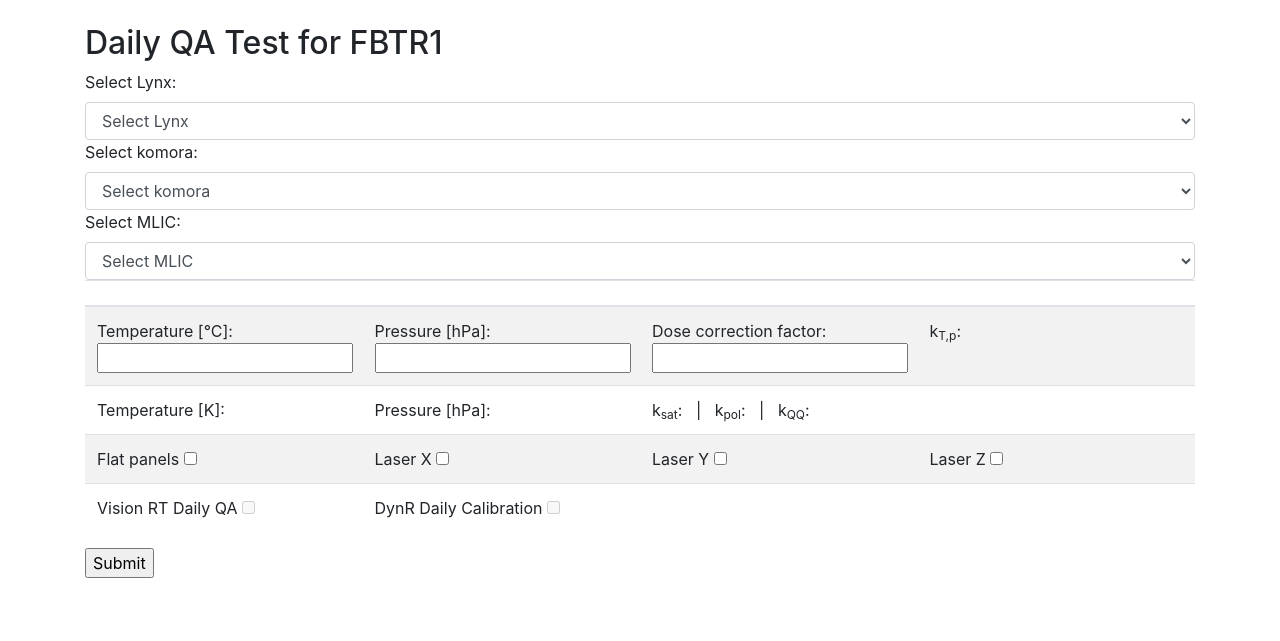
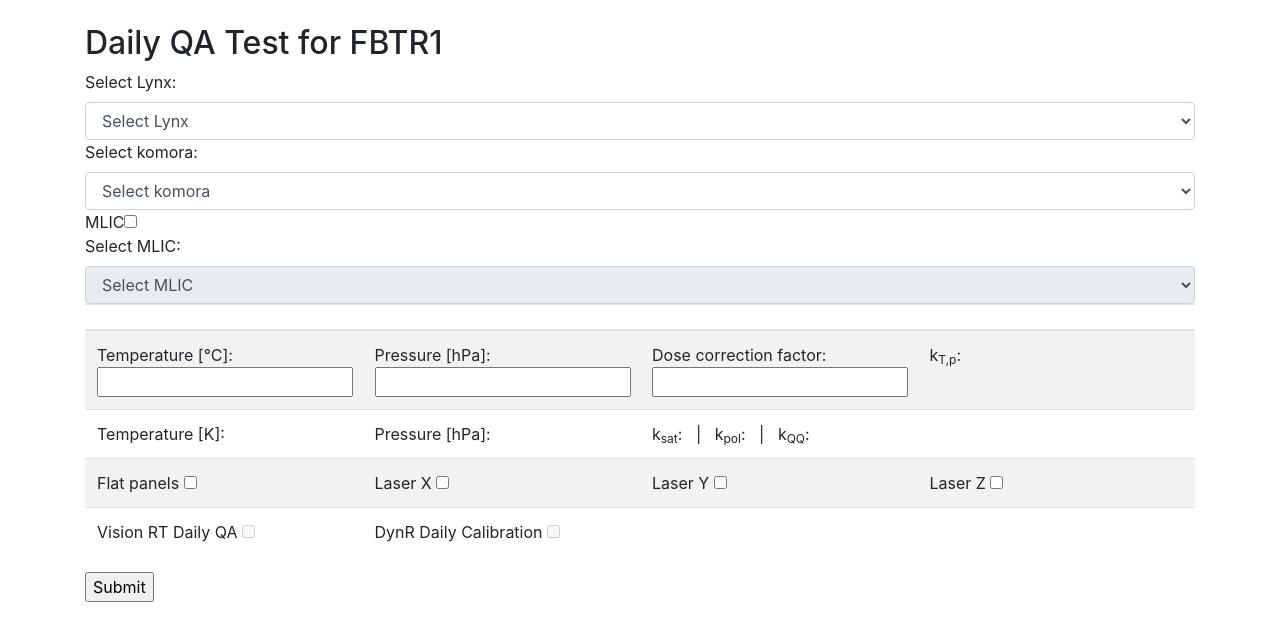
Before and after one commit to hermanovak/Django_app, a Django app: the page made by PTC_QA/daily_QA/templates/daily_QA/1.html in a window 1280 px wide. Shown: the part 56-697 px from the top of the page. Run offline with Django 4.2, Linux system fonts and the light colour scheme; data comes from the database, SQL or seed files in the repository.

Commit message:
12/12 updates

```diff
--- a/PTC_QA/daily_QA/static/reg.js
+++ b/PTC_QA/daily_QA/static/reg.js
@@ -32,7 +32,15 @@ document.addEventListener('DOMContentLoaded', function () {
 
     // }
 
-
+    const MLICenable = document.getElementById("mlic-enable");
+    if (MLICenable.checked == false) {document.getElementById("mlic-select").disabled = true};
+    MLICenable.addEventListener("change", function () {
+        //MLICenable.value = MLICenable.checked;
+        if (MLICenable.checked == true) {
+            document.getElementById("mlic-select").disabled = false;
+        }
+        else {document.getElementById("mlic-select").disabled = true}
+    })
 
     const lynxSelect = document.getElementById("lynx-select");
     const lynx = document.getElementById("lynx");
--- a/PTC_QA/daily_QA/templates/daily_QA/1.html
+++ b/PTC_QA/daily_QA/templates/daily_QA/1.html
@@ -30,7 +30,8 @@
             <option value="4218" id="k4218">FC65 P 4218 500V</option>
             <option value="5414" id="k5414">FC65 P 5414 500V</option>
         </select>
-
+        <tr>MLIC<input type="checkbox" id="mlic-enable"></tr>
+        <br>
         <label for="mlic-select">Select MLIC:</label>
         <!-- <select class="form-control" id="mlic-select" name="mlic-select" disabled="disabled"> -->
         <select class="form-control" id="mlic-select" name="mlic-select">
--- a/PTC_QA/daily_QA/templates/daily_QA/2.html
+++ b/PTC_QA/daily_QA/templates/daily_QA/2.html
@@ -32,7 +32,8 @@
             <option value="4218" id="k4218">FC65 P 4218 500V</option>
             <option value="5414" id="k5414">FC65 P 5414 500V</option>
         </select>
-
+        <tr>MLIC<input type="checkbox" id="mlic-enable"></tr>
+        <br>
         <label for="mlic-select">Select MLIC:</label>
         <!-- <select class="form-control" id="mlic-select" name="mlic-select" disabled="disabled"> -->
         <select class="form-control" id="mlic-select" name="mlic-select">
@@ -315,7 +316,8 @@
                         <td><input type="number" step="0.001" id="K70-nCLR" required></td>
                         <td>IC2 [MU]</td>
                         <td><input type="number" step="0.001" id="K70-muLR" required></td>
-                        <td>Reference dose: <span id="K70refDLR"></span></td> Gy; Calculated dose: <span id="K70outDLR"></span> Gy</td>
+                        <td>Reference dose: <span id="K70refDLR"></span></td> Gy; Calculated dose:
+                        <span id="K70outDLR"></span> Gy</td>
                         <td><span id="K70outLR"></span><span class="check-icon" id="iconK70LR"></span></td>
                     </tr>
                 </tbody>
--- a/PTC_QA/daily_QA/templates/daily_QA/3.html
+++ b/PTC_QA/daily_QA/templates/daily_QA/3.html
@@ -32,7 +32,8 @@
             <option value="4218" id="k4218">FC65 P 4218 500V</option>
             <option value="5414" id="k5414">FC65 P 5414 500V</option>
         </select>
-
+        <tr>MLIC<input type="checkbox" id="mlic-enable"></tr>
+        <br>
         <label for="mlic-select">Select MLIC:</label>
         <!-- <select class="form-control" id="mlic-select" name="mlic-select" disabled="disabled"> -->
         <select class="form-control" id="mlic-select" name="mlic-select">
--- a/PTC_QA/daily_QA/templates/daily_QA/4.html
+++ b/PTC_QA/daily_QA/templates/daily_QA/4.html
@@ -33,6 +33,8 @@
             <option value="5414" id="k5414">FC65 P 5414 500V</option>
         </select>
 
+        <tr>MLIC<input type="checkbox" id="mlic-enable" checked></tr>
+        <br>
         <label for="mlic-select">Select MLIC:</label>
         <!-- <select class="form-control" id="mlic-select" name="mlic-select" disabled="disabled"> -->
         <select class="form-control" id="mlic-select" name="mlic-select">
@@ -315,7 +317,8 @@
                         <td><input type="number" step="0.001" id="K70-nCLR" required></td>
                         <td>IC2 [MU]</td>
                         <td><input type="number" step="0.001" id="K70-muLR" required></td>
-                        <td>Reference dose: <span id="K70refDLR"></span></td> Gy; Calculated dose: <span id="K70outDLR"></span> Gy</td>
+                        <td>Reference dose: <span id="K70refDLR"></span></td> Gy; Calculated dose:
+                        <span id="K70outDLR"></span> Gy</td>
                         <td><span id="K70outLR"></span><span class="check-icon" id="iconK70LR"></span></td>
                     </tr>
                 </tbody>
--- a/PTC_QA/daily_QA/views.py
+++ b/PTC_QA/daily_QA/views.py
@@ -313,7 +313,7 @@ def daily(request,gtr):
             #submit code here
             #print("Jdeme validovat") #check
 
-            # Check if the DailyTest instance already exists based on certain criteria
+            # Check if the DailyTest instance already exists
             existing_hlavicka_instance = DailyTest.objects.filter(
                 date_added=form.date_added,
                 gantry=form.gantry,
@@ -327,7 +327,6 @@ def daily(request,gtr):
                 lasery=form.lasery,
                 laserz=form.laserz
             ).first()
-            print(existing_hlavicka_instance)
 
             # Create hlavicka_instance if it doesn't already exist
             if existing_hlavicka_instance is None:
@@ -348,8 +347,6 @@ def daily(request,gtr):
             else:
                 # Use the existing instance
                 hlavicka_instance = existing_hlavicka_instance
-
-
             hlavicka_instance.save()
 
             for energy_var in [70,115,145,226]:
@@ -371,11 +368,54 @@ def daily(request,gtr):
                     avg = getattr(form,'lynx'+str(energy_var)+'_avg'),
                     max = getattr(form,'lynx'+str(energy_var)+'_max')
                     )
+                else:
+                # Use the existing instance
+                    lynx_instance = existing_lynx_instance
                 lynx_instance.save()
 
+            for energy_var in [70,100,170,226]:
 
+                existing_ic_instance = DIcMeasurement.objects.filter(
+                    Q(energy=energy_var) &
+                    Q(measurementid=hlavicka_instance) &
+                    Q(ic_id=form.icid)
+                ).first()
+                print(hlavicka_instance)
+                print(existing_ic_instance)
 
+                if existing_ic_instance is None:
 
+                    ic_instance = DIcMeasurement(
+                    energy = energy_var,
+                    measurementid=hlavicka_instance,
+                    ic_id = form.icid,
+                    response_mu = getattr(form,'ic'+str(energy_var)+'_mu'),
+                    response_nc = getattr(form,'ic'+str(energy_var)+'_nc')
+                    )
+                else:
+                # Use the existing instance
+                    ic_instance = existing_ic_instance
+                print(ic_instance)
+                ic_instance.save()
+
+                existing_mlic_instance = DMlicMeasurement.objects.filter(
+                    Q(energy=energy_var) &
+                    Q(measurementid=hlavicka_instance) &
+                    Q(icid=form.icid)
+                ).first()
+
+                if existing_mlic_instance is None:
+
+                    mlic_instance = DMlicMeasurement(
+                    energy = energy_var,
+                    measurementid=hlavicka_instance,
+                    mlicid = form.mlicid,
+                    range = getattr(form,'mlic'+str(energy_var)+'_range')
+                    )
+                else:
+                # Use the existing instance
+                    mlic_instance = existing_mlic_instance
+                mlic_instance.save()
 
 
         #form.delete()
```
Also changed, not shown: PTC_QA/daily_QA/static/LR.js (+11 -0 lines).
